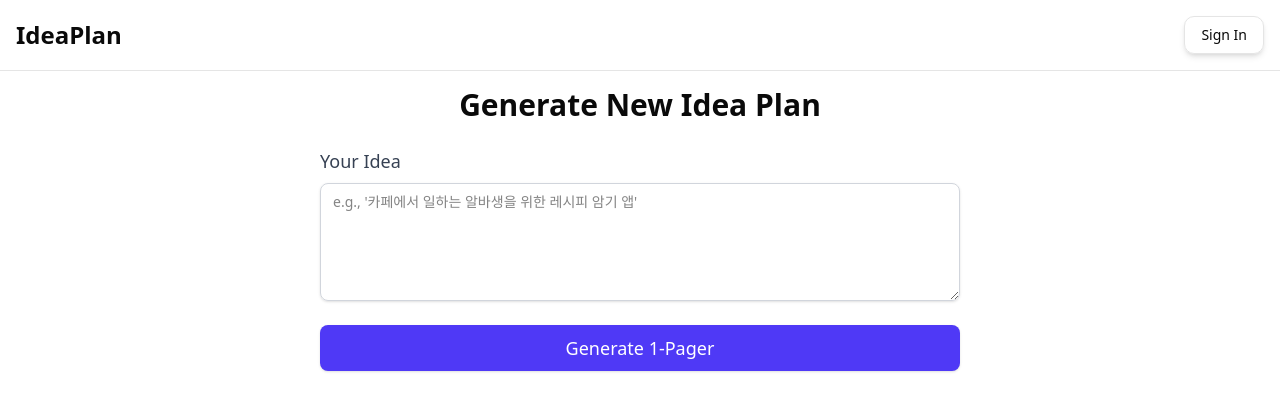
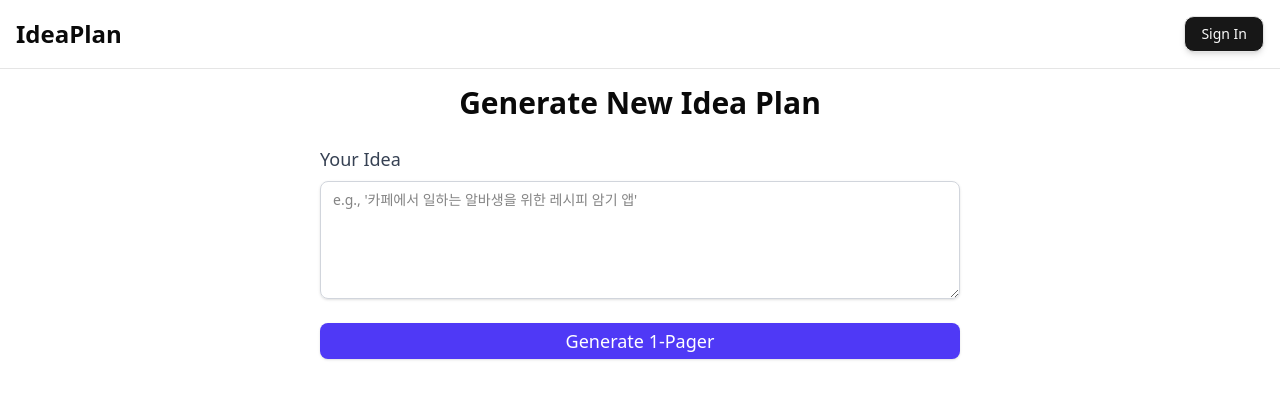
Before and after one commit to salmonco/idea-plan, a Next.js app: page /idea/new in a window 1280 px wide. Shown: the top 410 px of the page. Built offline with nearby package versions, Linux system fonts and the light colour scheme; no server answers.

Commit message:
feat: add button component

```diff
--- a/_shared/components/Header.tsx
+++ b/_shared/components/Header.tsx
@@ -1,5 +1,6 @@
 'use client';
 
+import { Button } from '@/_shared/components/ui/button';
 import { signInWithGoogle } from '@/app/login/_helpers/utils/signInWithGoogle';
 import { signOut } from '@/app/login/_helpers/utils/signOut';
 import { User } from '@supabase/supabase-js';
@@ -26,18 +27,18 @@ export const Header = ({ user }: Props) => {
       {user ? (
         <div className="flex items-center space-x-4">
           <span>Hello, {user.email}</span>
-          <button
+          <Button
             className="rounded-lg border px-4 py-2 text-sm shadow-md transition-shadow duration-300 hover:shadow-lg"
             onClick={handleSignOut}>
             Sign Out
-          </button>
+          </Button>
         </div>
       ) : (
-        <button
+        <Button
           className="rounded-lg border px-4 py-2 text-sm shadow-md transition-shadow duration-300 hover:shadow-lg"
           onClick={signInWithGoogle}>
           Sign In
-        </button>
+        </Button>
       )}
     </header>
   );
--- /dev/null
+++ b/_shared/components/ui/button.tsx
@@ -0,0 +1,60 @@
+import * as React from 'react';
+import { Slot } from '@radix-ui/react-slot';
+import { cva, type VariantProps } from 'class-variance-authority';
+
+import { cn } from '@/_shared/helpers/utils';
+
+const buttonVariants = cva(
+  "inline-flex items-center justify-center gap-2 whitespace-nowrap rounded-md text-sm font-medium transition-all disabled:pointer-events-none disabled:opacity-50 [&_svg]:pointer-events-none [&_svg:not([class*='size-'])]:size-4 shrink-0 [&_svg]:shrink-0 outline-none focus-visible:border-ring focus-visible:ring-ring/50 focus-visible:ring-[3px] aria-invalid:ring-destructive/20 dark:aria-invalid:ring-destructive/40 aria-invalid:border-destructive",
+  {
+    variants: {
+      variant: {
+        default: 'bg-primary text-primary-foreground hover:bg-primary/90',
+        destructive:
+          'bg-destructive text-white hover:bg-destructive/90 focus-visible:ring-destructive/20 dark:focus-visible:ring-destructive/40 dark:bg-destructive/60',
+        outline:
+          'border bg-background shadow-xs hover:bg-accent hover:text-accent-foreground dark:bg-input/30 dark:border-input dark:hover:bg-input/50',
+        secondary:
+          'bg-secondary text-secondary-foreground hover:bg-secondary/80',
+        ghost:
+          'hover:bg-accent hover:text-accent-foreground dark:hover:bg-accent/50',
+        link: 'text-primary underline-offset-4 hover:underline',
+      },
+      size: {
+        default: 'h-9 px-4 py-2 has-[>svg]:px-3',
+        sm: 'h-8 rounded-md gap-1.5 px-3 has-[>svg]:px-2.5',
+        lg: 'h-10 rounded-md px-6 has-[>svg]:px-4',
+        icon: 'size-9',
+        'icon-sm': 'size-8',
+        'icon-lg': 'size-10',
+      },
+    },
+    defaultVariants: {
+      variant: 'default',
+      size: 'default',
+    },
+  },
+);
+
+function Button({
+  className,
+  variant,
+  size,
+  asChild = false,
+  ...props
+}: React.ComponentProps<'button'> &
+  VariantProps<typeof buttonVariants> & {
+    asChild?: boolean;
+  }) {
+  const Comp = asChild ? Slot : 'button';
+
+  return (
+    <Comp
+      data-slot="button"
+      className={cn(buttonVariants({ variant, size, className }))}
+      {...props}
+    />
+  );
+}
+
+export { Button, buttonVariants };
--- a/app/dashboard/page.tsx
+++ b/app/dashboard/page.tsx
@@ -1,3 +1,4 @@
+import { Button } from '@/_shared/components/ui/button';
 import { APP_PATH } from '@/_shared/helpers/constants/appPath';
 import { createClient } from '@/_shared/lib/supabase/server';
 import Link from 'next/link';
@@ -33,9 +34,9 @@ const DashboardPage = async () => {
 
       <div className="mb-4 flex justify-end">
         <Link href={APP_PATH.NEW_IDEA}>
-          <button className="rounded-lg bg-indigo-600 px-4 py-2 font-bold text-white shadow-lg transition-colors duration-300 hover:bg-indigo-700">
+          <Button className="rounded-lg bg-indigo-600 px-4 py-2 font-bold text-white shadow-lg transition-colors duration-300 hover:bg-indigo-700">
             Create New Idea
-          </button>
+          </Button>
         </Link>
       </div>
 
--- a/app/idea/[id]/_clientBoundary/GenerateButtonClient/index.tsx
+++ b/app/idea/[id]/_clientBoundary/GenerateButtonClient/index.tsx
@@ -1,5 +1,6 @@
 'use client';
 
+import { Button } from '@/_shared/components/ui/button';
 import { useRouter } from 'next/navigation';
 import { useState } from 'react';
 
@@ -54,12 +55,12 @@ export const GenerateButtonClient = ({
 
   return (
     <div className={`mt-4 ${className}`}>
-      <button
+      <Button
         onClick={handleGenerate}
         disabled={isLoading || disabled}
         className="rounded-lg bg-blue-600 px-4 py-2 font-bold text-white shadow-lg transition-colors duration-300 hover:bg-blue-700 disabled:opacity-50">
         {isLoading ? 'Generating...' : text}
-      </button>
+      </Button>
       {error && <p className="mt-2 text-sm text-red-500">{error}</p>}
     </div>
   );
--- a/app/idea/new/page.tsx
+++ b/app/idea/new/page.tsx
@@ -1,5 +1,6 @@
 'use client';
 
+import { Button } from '@/_shared/components/ui/button';
 import { useRouter } from 'next/navigation';
 import { useState } from 'react';
 
@@ -72,12 +73,12 @@ const NewIdeaPage = () => {
           {error && <p className="mt-2 text-sm text-red-600">{error}</p>}
         </div>
 
-        <button
+        <Button
           type="submit"
           className="flex w-full justify-center rounded-md border border-transparent bg-indigo-600 px-4 py-2 text-lg font-medium text-white shadow-sm hover:bg-indigo-700 focus:ring-2 focus:ring-indigo-500 focus:ring-offset-2 focus:outline-none disabled:opacity-50"
           disabled={isLoading}>
           {isLoading ? 'Generating 1-Pager...' : 'Generate 1-Pager'}
-        </button>
+        </Button>
       </form>
     </div>
   );
--- a/app/login/_clientBoundary/GoogleLoginButtonClient/index.tsx
+++ b/app/login/_clientBoundary/GoogleLoginButtonClient/index.tsx
@@ -1,10 +1,11 @@
 'use client';
 
+import { Button } from '@/_shared/components/ui/button';
 import { signInWithGoogle } from '@/app/login/_helpers/utils/signInWithGoogle';
 
 export const GoogleLoginButtonClient = () => {
   return (
-    <button
+    <Button
       onClick={signInWithGoogle}
       className="flex gap-2 rounded-lg border px-4 py-2 text-lg shadow-md transition-shadow duration-300 hover:shadow-lg">
       <img
@@ -13,6 +14,6 @@ export const GoogleLoginButtonClient = () => {
         className="h-6 w-6"
       />
       <span>Sign in with Google</span>
-    </button>
+    </Button>
   );
 };
--- a/package.json
+++ b/package.json
@@ -10,6 +10,7 @@
   },
   "dependencies": {
     "@prisma/client": "^7.0.0",
+    "@radix-ui/react-slot": "^1.2.4",
     "@supabase/ssr": "^0.7.0",
     "@supabase/supabase-js": "^2.83.0",
     "class-variance-authority": "^0.7.1",
```
Also changed, not shown: _shared/helpers/utils.ts (renamed from _shared/lib/tailwindcss/utils.ts), components.json, 1 other file (tests, documents, lock files or other folders).
